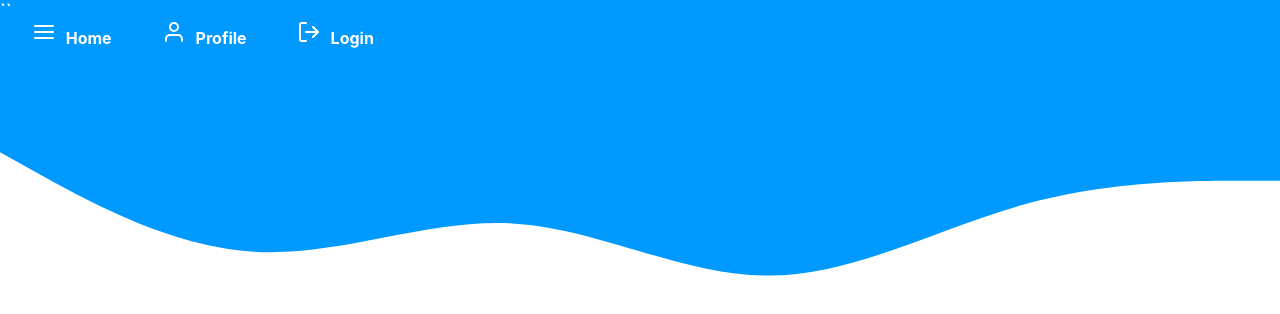
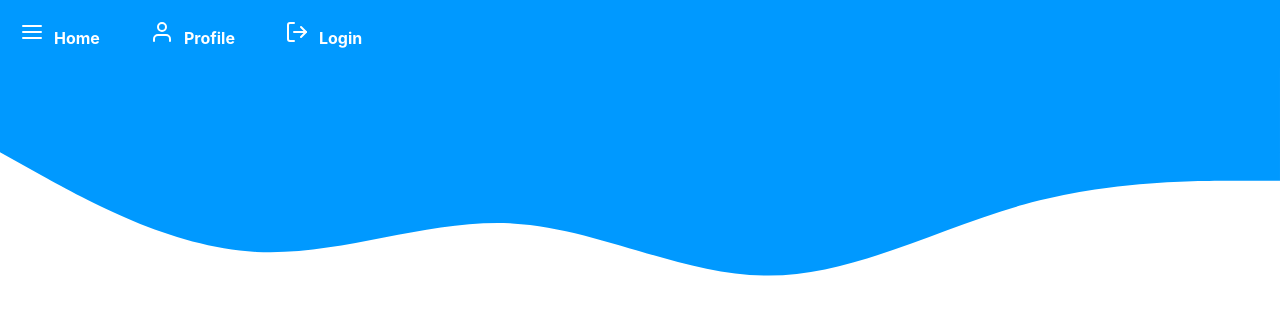
Before and after one commit to petermijkje/workout_app2, a React (Create React App) app in the folder workout_app/: page / in a window 1280 px wide. Shown: the top 314 px of the page. Built offline with nearby package versions, Linux system fonts and the light colour scheme.

Commit message:
removing quotations

```diff
--- a/workout_app/src/components/Header/Header.component.jsx
+++ b/workout_app/src/components/Header/Header.component.jsx
@@ -9,8 +9,6 @@ import './Header.styles.scss'
 const Header = () => {
   return (
     <div className="header">
-      {' '}
-      ``
       <Link to="/" className="menu-icon" id="icon-container">
         <Menu />
         <span className="header-text">Home</span>
```
